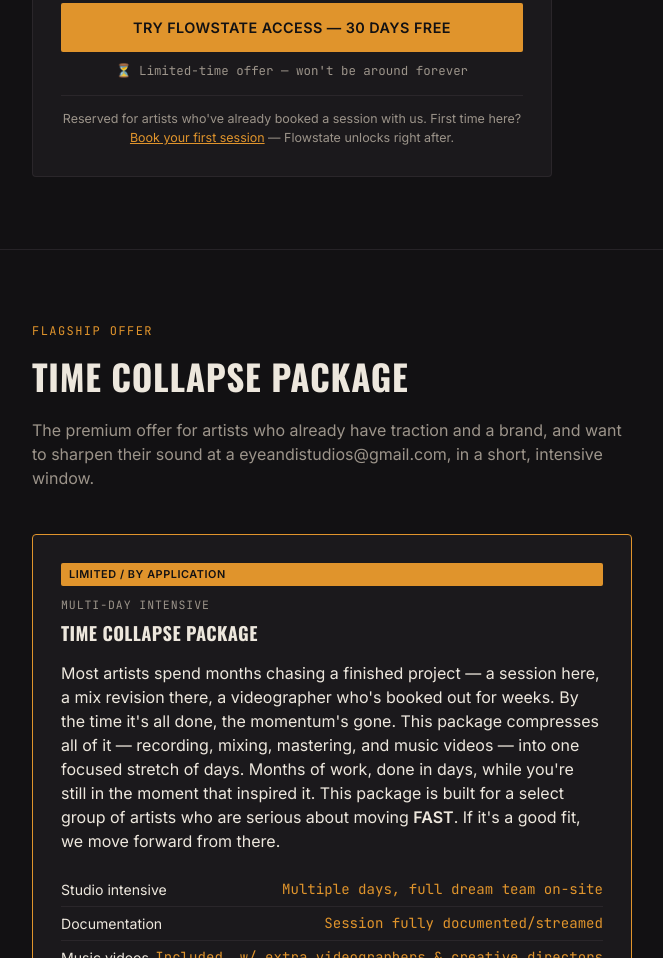
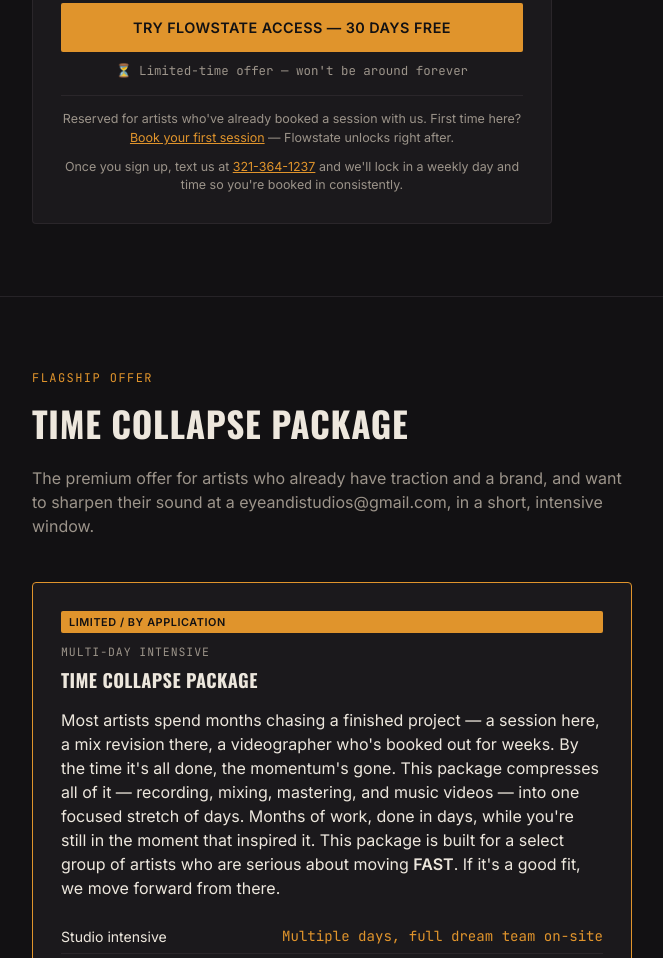
Before and after one commit to eyeandistudios/eyeandistudios.github.io, a plain HTML site: page index.html in a window 1280 px wide. Shown: the part 6806-7764 px from the top of the page, without its empty margins (92-755 px from the left). Drawn offline with nearby package versions, Linux system fonts and the light colour scheme; a script that the page names is missing.

Commit message:
Update index.html

```diff
--- a/index.html
+++ b/index.html
@@ -627,6 +627,7 @@
         <a href="https://buy.stripe.com/7sYfZhe5W3cV4KQeM72ZO16" target="_blank" rel="noopener" class="btn-primary" style="width:100%; text-align:center; display:block;">Try Flowstate Access — 30 Days Free</a>
         <div style="text-align:center; font-size:0.78rem; color:var(--text-dim); margin-top:10px; font-family:'JetBrains Mono',monospace;">⏳ Limited-time offer — won't be around forever</div>
         <div style="text-align:center; font-size:0.78rem; color:var(--text-dim); margin-top:14px; padding-top:14px; border-top:1px solid var(--line);">Reserved for artists who've already booked a session with us. First time here? <a href="#book" style="color:var(--amber); text-decoration:underline;">Book your first session</a> — Flowstate unlocks right after.</div>
+        <div style="text-align:center; font-size:0.78rem; color:var(--text-dim); margin-top:10px;">Once you sign up, text us at <a href="sms:+13213641237" style="color:var(--amber); text-decoration:underline;">321-364-1237</a> and we'll lock in a weekly day and time so you're booked in consistently.</div>
       </div>
     </div>
   </div>
```
